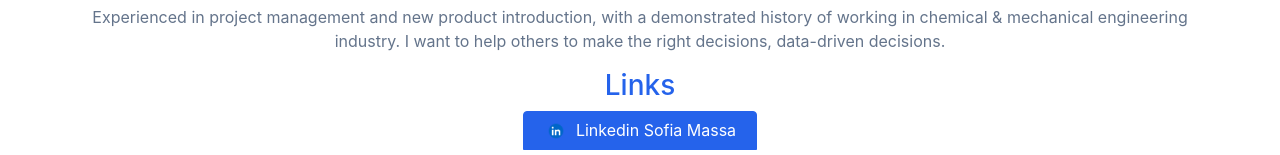
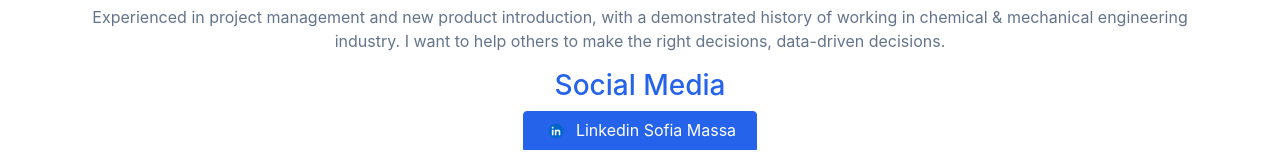
Before and after one commit to phia-project-ia/MyPageSM, a plain HTML site: page index.html in a window 1280 px wide. Shown: the part 372-527 px from the top of the page. Drawn offline with nearby package versions, Linux system fonts and the light colour scheme.

Commit message:
Update index.html

```diff
--- a/index.html
+++ b/index.html
@@ -16,7 +16,7 @@
         <h4>Data Analyst | BI | Chemical Engineer | Product Development</h4>
         <p>Experienced in project management and new product introduction, with a demonstrated history of working in chemical & mechanical engineering industry. I want to help others to make the right decisions, data-driven decisions.</p>
 
-        <h3>Links</h3>
+        <h3>Social Media</h3>
         <div class="btn-group-vertical" role="group" aria-label="Botones de enlaces">
             <a href="https://www.linkedin.com/in/sof%C3%ADa-massa-7788a85a/" class="btn btn-primary mb-2" target="_blank">
                 <img src="Assets/Images_DA/Icons/linkedin.jpg" alt="LinkedIn" style="width: 24px; height: 24px; margin-right: 8px;">Linkedin Sofia Massa
```
